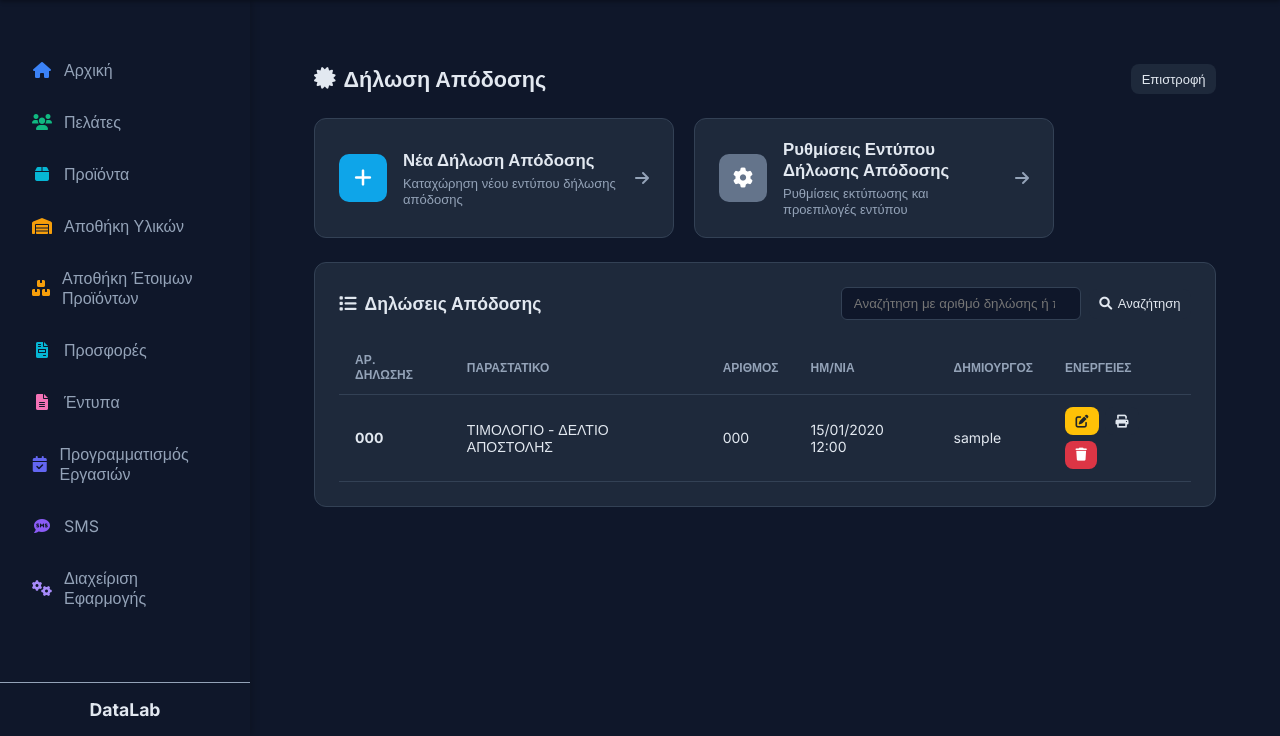
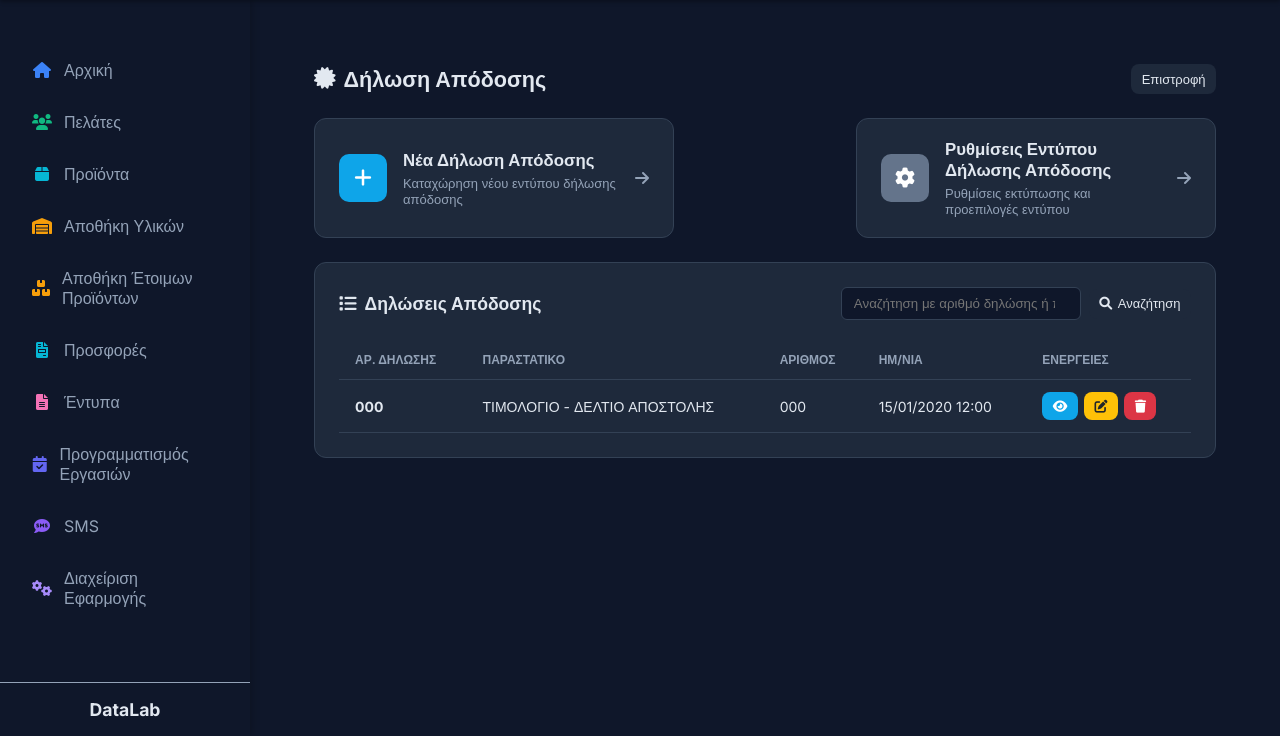
Before and after one commit to vaingr/xristodoulopoulos, a Django app: page /documents/dop/ in a window 1280 px wide. Shown: the part 64-800 px from the top of the page. Run offline with Django 5.2, Linux system fonts and the light colour scheme; a user stored in the database is signed in; tables that the repository leaves empty hold one stand-in row (values such as "Sample post").

Commit message:
icon fixes

```diff
--- a/documents/templates/documents/dop_list.html
+++ b/documents/templates/documents/dop_list.html
@@ -23,7 +23,7 @@
             <i class="fas fa-arrow-right"></i>
         </div>
     </a>
-    <a href="{% url 'documents:dop_settings' %}" class="doc-card">
+    <a href="{% url 'documents:dop_settings' %}" class="doc-card doc-card-settings">
         <div class="doc-card-icon doc-card-icon-settings">
             <i class="fas fa-cog"></i>
         </div>
@@ -67,7 +67,6 @@
                     <th>Παραστατικό</th>
                     <th>Αριθμός</th>
                     <th>Ημ/νία</th>
-                    <th>Δημιουργός</th>
                     <th>Ενέργειες</th>
                 </tr>
             </thead>
@@ -78,14 +77,13 @@
                     <td>{{ dop.get_source_document_type_display }}</td>
                     <td>{{ dop.source_document_number }}</td>
                     <td>{{ dop.created_at|date:"d/m/Y H:i" }}</td>
-                    <td>{{ dop.created_by.username|default:"—" }}</td>
                     <td>
                         <div class="table-actions">
+                            <a href="{% url 'documents:dop_print' dop.pk %}" class="btn btn-info btn-sm" title="Προεπισκόπηση" target="_blank" rel="noopener">
+                                <i class="fas fa-eye"></i>
+                            </a>
                             <a href="{% url 'documents:dop_edit' dop.pk %}" class="btn btn-warning btn-sm" title="Επεξεργασία">
                                 <i class="fas fa-edit"></i>
-                            </a>
-                            <a href="{% url 'documents:dop_print' dop.pk %}" class="btn btn-secondary btn-sm" title="Εκτύπωση" target="_blank" rel="noopener">
-                                <i class="fas fa-print"></i>
                             </a>
                             <a href="{% url 'documents:dop_delete' dop.pk %}" class="btn btn-danger btn-sm" title="Διαγραφή">
                                 <i class="fas fa-trash"></i>
@@ -126,6 +124,7 @@
     flex-wrap: wrap;
     gap: 1.25rem;
     margin-bottom: 1.5rem;
+    align-items: stretch;
 }
 .doc-card {
     flex: 0 1 360px;
@@ -138,6 +137,9 @@
     border-radius: .75rem;
     padding: 1.25rem 1.5rem;
     color: var(--text-primary);
+}
+.doc-card-settings {
+    margin-left: auto;
 }
 .doc-card:hover { color: var(--text-primary); box-shadow: 0 8px 24px rgba(0,0,0,.2); }
 .doc-card-icon {
@@ -216,6 +218,7 @@
 }
 .btn-sm { padding: .45rem .65rem; }
 .btn-secondary { background: var(--bg-secondary, #6c757d); color: var(--text-primary, #fff); }
+.btn-info { background: #0ea5e9; color: #fff; }
 .btn-warning { background: #ffc107; color: #212529; }
 .btn-danger { background: #dc3545; color: #fff; }
 .empty-state {
--- a/documents/templates/documents/dop_print.html
+++ b/documents/templates/documents/dop_print.html
@@ -527,7 +527,7 @@
        id="dopPdfBtn"
        href="{% url 'documents:dop_pdf' dop.pk %}"
        data-filename="dilosi-apodosis-{{ dop.document_number }}.pdf">
-        Λήψη αρχείου προσφοράς
+        Λήψη αρχείου pdf
     </a>
     <button type="button" class="btn btn-close" onclick="closePrintPage()">Κλείσιμο</button>
 </div>
--- a/documents/templates/documents/en1279_print.html
+++ b/documents/templates/documents/en1279_print.html
@@ -507,7 +507,7 @@
        id="dopPdfBtn"
        href="{% url 'documents:en1279_pdf' doc.pk %}"
        data-filename="en1279-5-{{ doc.document_number }}.pdf">
-        Λήψη αρχείου προσφοράς
+        Λήψη αρχείου pdf
     </a>
     <button type="button" class="btn btn-close" onclick="closePrintPage()">Κλείσιμο</button>
 </div>
```
Also changed, not shown: documents/templates/documents/en1279_list.html (+13 -6 lines).
